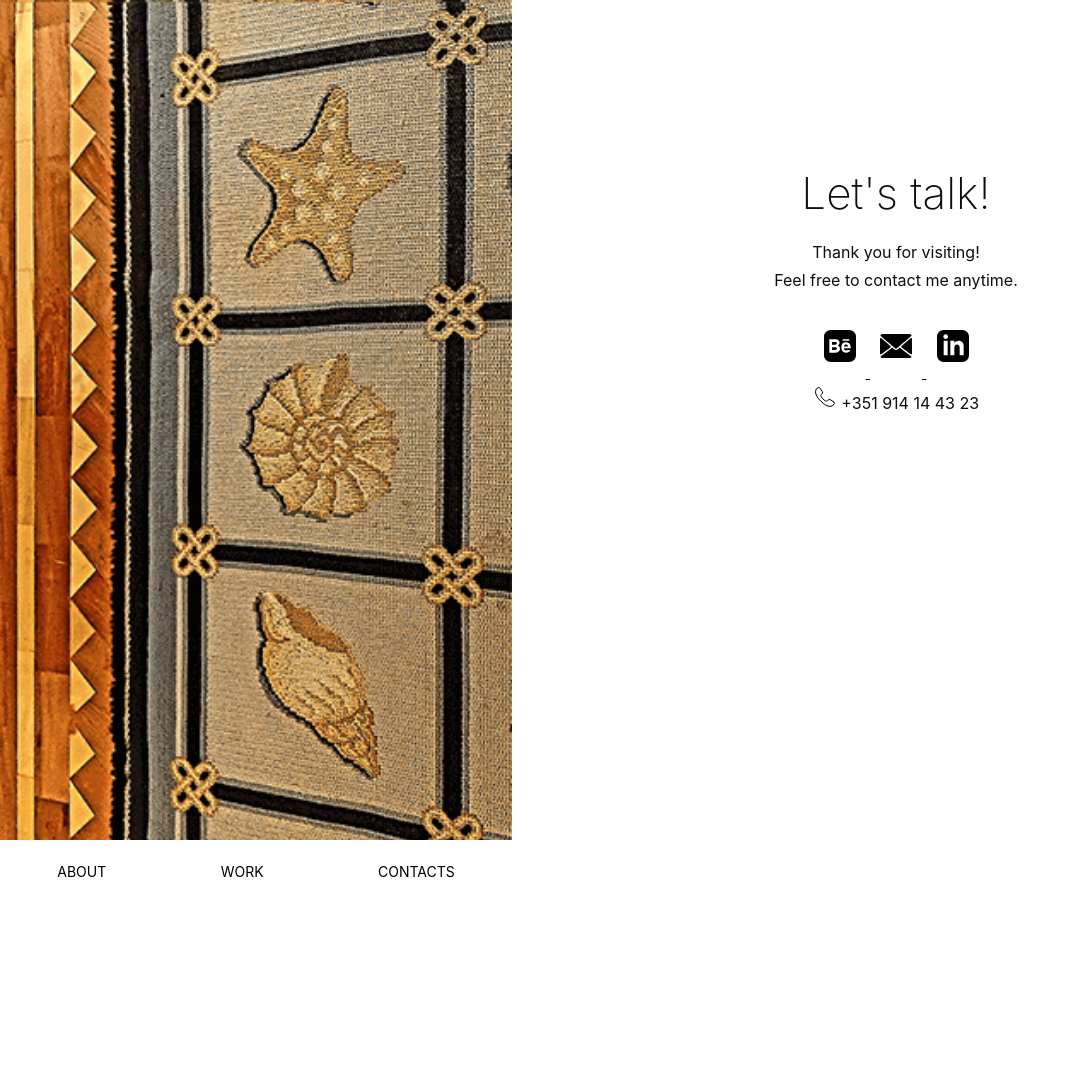
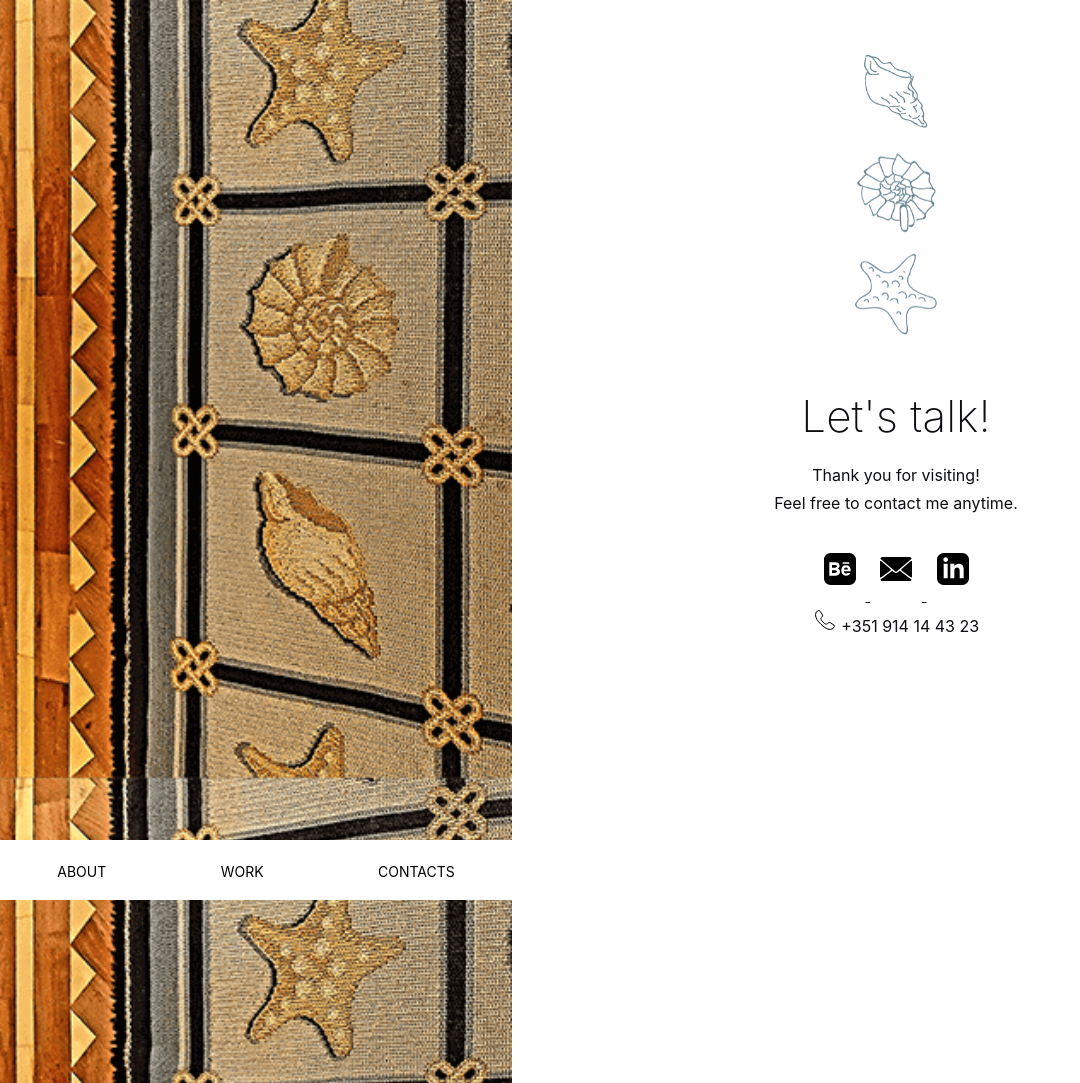
Before and after one commit to camilavmoura/web-dev, a Jekyll site: the page built from contacts.md, in a window 1280 px wide. Shown: the whole page, without its empty margins (0-1080 px from the left). Built offline with Jekyll 4.4.1, drawn with Linux system fonts in a browser that asks for light colours; before the commit the page ends 900 px from its top, so only the background shows below that.

```diff
--- a/_sass/pages/_contacts.scss
+++ b/_sass/pages/_contacts.scss
@@ -66,9 +66,23 @@
         main {
             height: 100%;
             width: $desktop-main;
+
+            .logo1, .logo2, .logo3 {
+                display: inline-block;
+                width: $icon_big-width;
+                height: $icon_big-width;
+                animation: logo 30s linear 0s infinite forwards;
+                transform-origin: center;
+                padding-top: 10px;
+            }
+
+            .logo1 {
+                padding-top: 50px;
+            }
         }
 
         .contacts-container {
+            margin-top: 40px;
 
             h3 {
                 font-size: $icon_small-width;
@@ -89,9 +103,5 @@
                 fill: $orangina;
             }
         }
-
-        .logo-container {
-            padding-top: 0;
-        }
     }
 }
--- a/contacts.md
+++ b/contacts.md
@@ -3,6 +3,12 @@
 layout: default
 ---
 
+![Illustration of a whelk outline]({{site.baseurl}}/assets/images/buzio.png "Whelk"){:.logo1}
+
+![Illustration of a round shell outline]({{site.baseurl}}/assets/images/concha.png "Shell"){:.logo2}
+
+![Illustration of a starfish outline]({{site.baseurl}}/assets/images/estrela.png "Starfish"){:.logo3}
+
 {% include contact.html %}
 
 ![Photo of a blue squared carpet with golden seashells drawn in]({{site.baseurl}}/assets/images/tapete.png "My bedroom carpet"){:.tapete}
```
